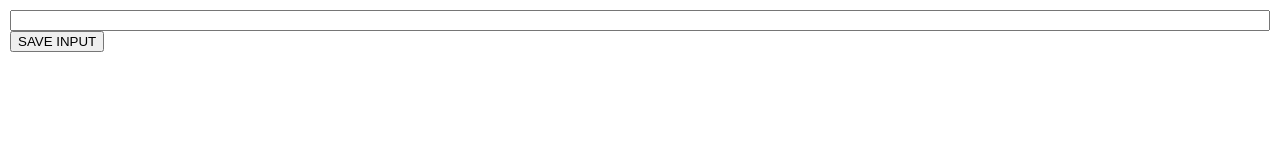
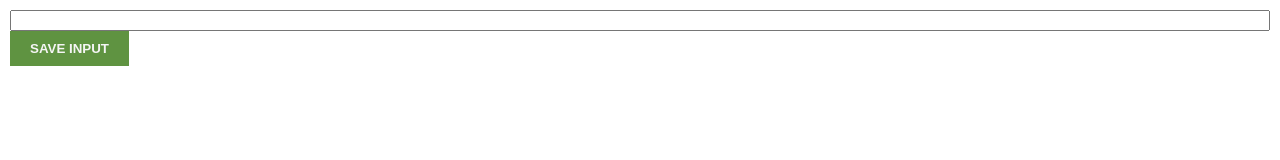
Before and after one commit to JNing73/thought-jotter, a plain HTML site: page index.html in a window 1280 px wide. Drawn offline with Linux system fonts and the light colour scheme.

Commit message:
style the button

```diff
--- a/index.css
+++ b/index.css
@@ -10,3 +10,11 @@ input {
     padding-left: 10px;
     padding-right: 10px;
 }
+
+button {
+    padding: 10px 20px;
+    font-weight: bold;
+    color: whitesmoke;
+    background: #5f9341;
+    border-style: none;
+}
```
